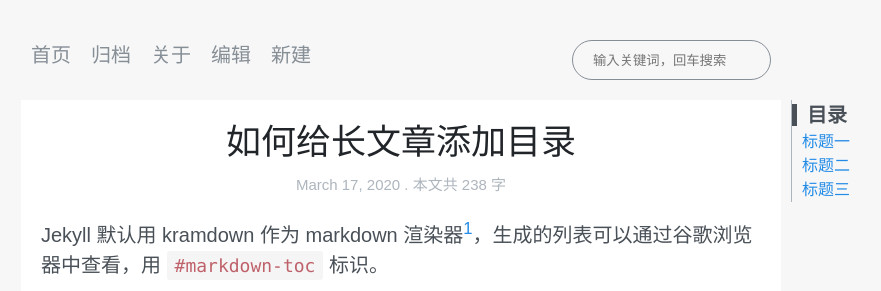
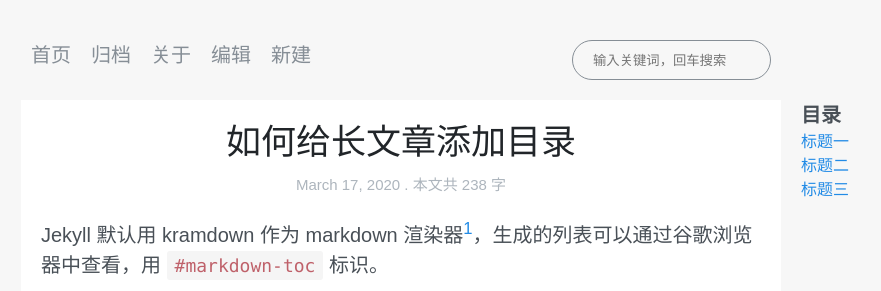
Before and after one commit to whenfung/simple, a Jekyll site: the page built from _posts/2020-03-17-markdown-toc.md, in a window 1280 px wide. Shown: the top 291 px of the page, without its empty margins (239-1120 px from the left). Built offline with Jekyll 4.4.1, drawn with Linux system fonts in a browser that asks for light colours; nearby versions of some CDN libraries; comment, search, counter and statistics services are not loaded.

Commit message:
修改目录样式

```diff
--- a/_layouts/default.html
+++ b/_layouts/default.html
@@ -16,7 +16,7 @@
 
     {% include footer.html %}
 
-    <div class="top" style="display: none;" onclick="toScroll()">
+    <div class="top" onclick="toScroll()">
       <i class="fa fa-arrow-up" aria-hidden="true"></i>
     </div>
 
--- a/_sass/layouts/_default.scss
+++ b/_sass/layouts/_default.scss
@@ -34,6 +34,7 @@
 
 // 回到顶部按钮设计
 .top{
+  display: none;
   cursor: pointer;    // 选中时显示手指
   padding: .5rem;
   bottom: 2rem;       // 和底部距离
--- a/_sass/layouts/_post.scss
+++ b/_sass/layouts/_post.scss
@@ -19,12 +19,11 @@
 // 目录布局
 
 #markdown-toc {
+  display: none;
   font-size: 16px;
-  display: none;
   list-style: none;
   position: fixed;
   padding-left: 0;
-  border-left: 1px solid var(--gray-500);
 
   top: 5rem;
   right: 0;
@@ -40,7 +39,6 @@
     padding-left: .5rem;
     font-size: 1rem;
     font-weight: bold;
-    border-left: .25rem solid var(--gray-700);
   }
 
   & ol {
```
